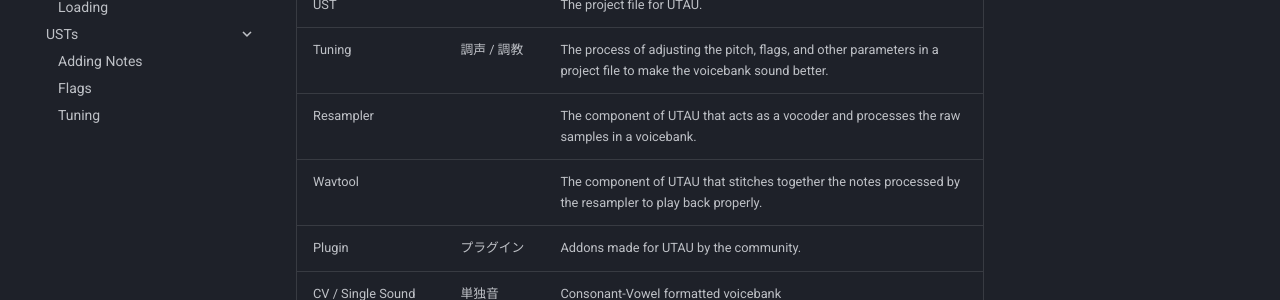
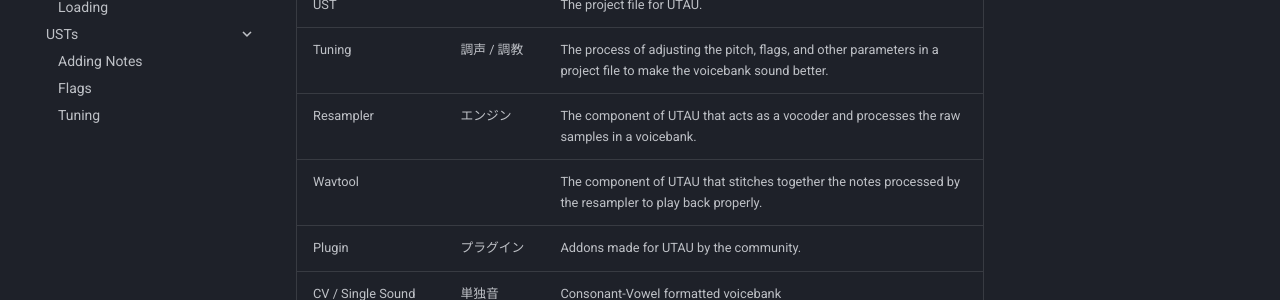
Before and after one commit to nagotown/utau.info, an MkDocs documentation site: the page built from docs/start/glossary.md, in a window 1280 px wide and 961 px high. Shown: the part 448-748 px from the top of the window. Built offline with MkDocs 1.6.1 and Material for MkDocs 9.7.7, drawn with Linux system fonts in a browser that asks for light colours.

Commit message:
Update glossary to include JP name of resampler

```diff
--- a/docs/start/glossary.md
+++ b/docs/start/glossary.md
@@ -5,7 +5,7 @@
 | oto.ini |  | The configuration file for UTAU voicebanks. |
 | UST |  | The project file for UTAU. |
 | Tuning | 調声 / 調教 | The process of adjusting the pitch, flags, and other parameters in a project file to make the voicebank sound better. |
-| Resampler |  | The component of UTAU that acts as a vocoder and processes the raw samples in a voicebank. |
+| Resampler | エンジン | The component of UTAU that acts as a vocoder and processes the raw samples in a voicebank. |
 | Wavtool |  | The component of UTAU that stitches together the notes processed by the resampler to play back properly. |
 | Plugin  | プラグイン | Addons made for UTAU by the community. |
 | CV / Single Sound | 単独音 | Consonant-Vowel formatted voicebank |
```
